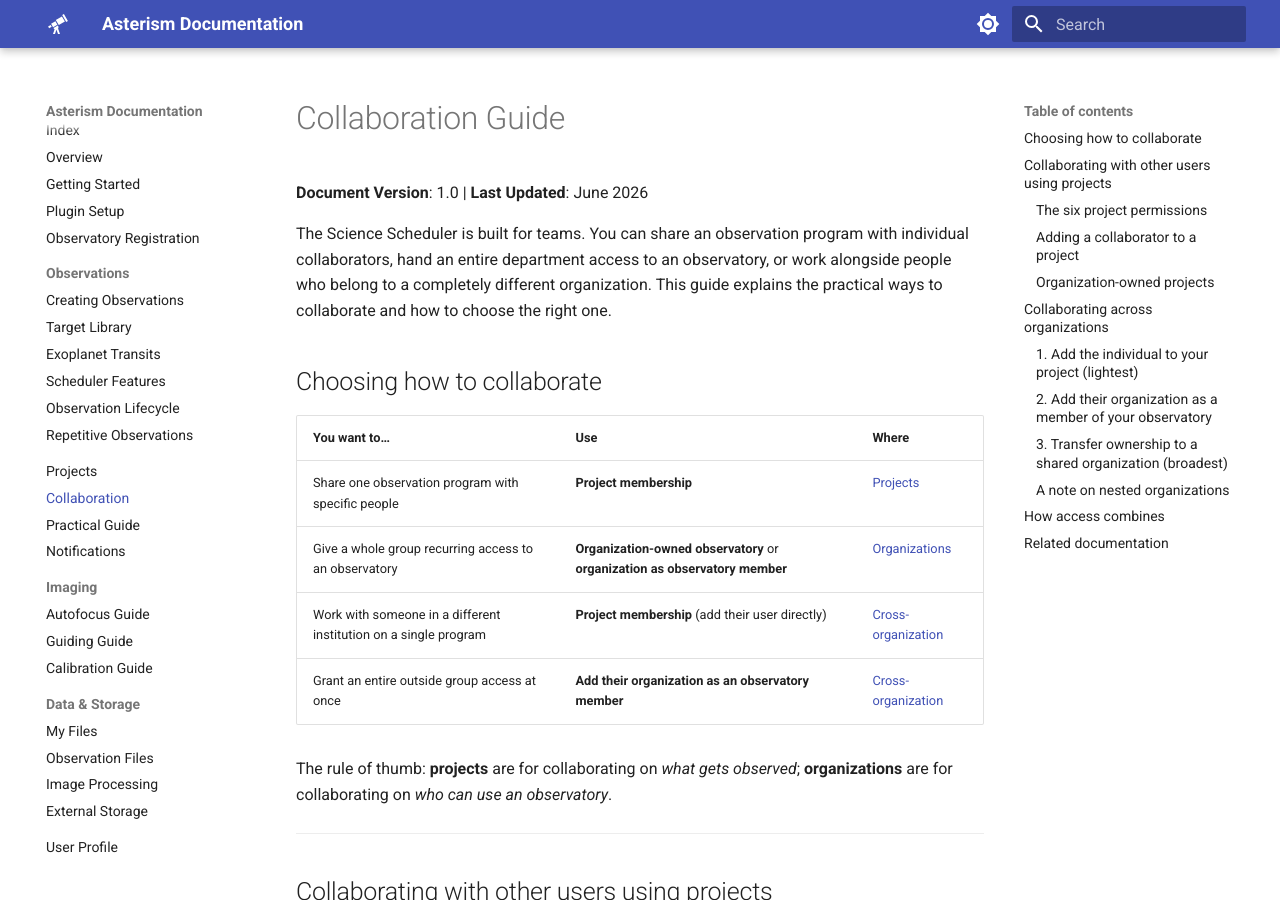
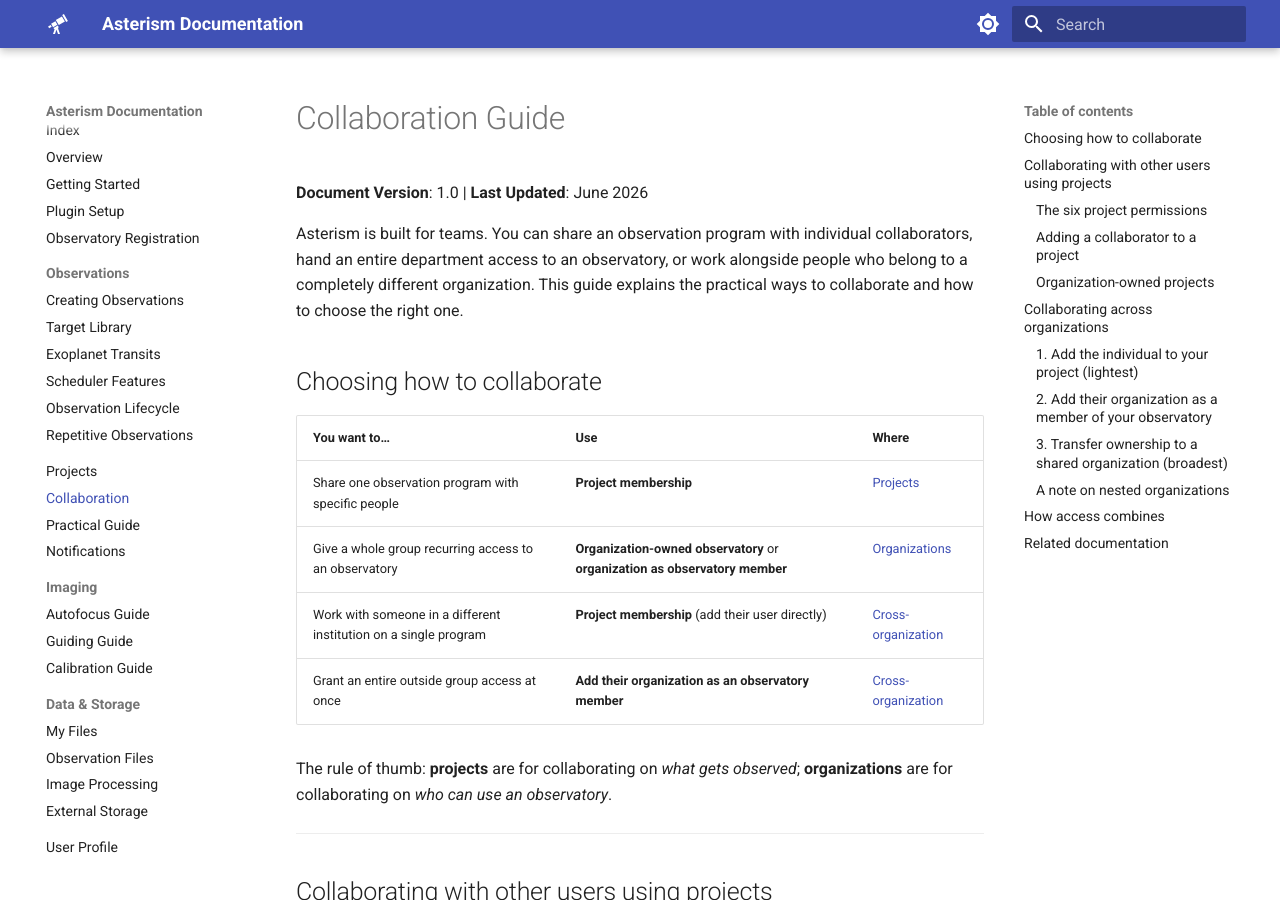
Before and after one commit to First-Light-Systems/nina-scheduler-docs, an MkDocs documentation site: the page built from docs/COLLABORATION.md, in a window 1280 px wide and 900 px high. Built offline with MkDocs 1.6.1 and Material for MkDocs 9.7.7, drawn with Linux system fonts in a browser that asks for light colours.

Commit message:
docs: rebrand straggler in COLLABORATION.md to "Asterism" (#9)
COLLABORATION.md landed on main separately while the rebrand PR (#8)
was open, so its "Science Scheduler" reference was missed. Apply the
same rebrand. Completes the user-docs portion of
geofstone/nina-scheduler-server#869.

Co-authored-by: Claude Opus 4.8 (1M context) <noreply@anthropic.com>

```diff
--- a/docs/COLLABORATION.md
+++ b/docs/COLLABORATION.md
@@ -2,7 +2,7 @@
 
 **Document Version**: 1.0 | **Last Updated**: June 2026
 
-The Science Scheduler is built for teams. You can share an observation program with individual collaborators, hand an entire department access to an observatory, or work alongside people who belong to a completely different organization. This guide explains the practical ways to collaborate and how to choose the right one.
+Asterism is built for teams. You can share an observation program with individual collaborators, hand an entire department access to an observatory, or work alongside people who belong to a completely different organization. This guide explains the practical ways to collaborate and how to choose the right one.
 
 ## Choosing how to collaborate
 
```
